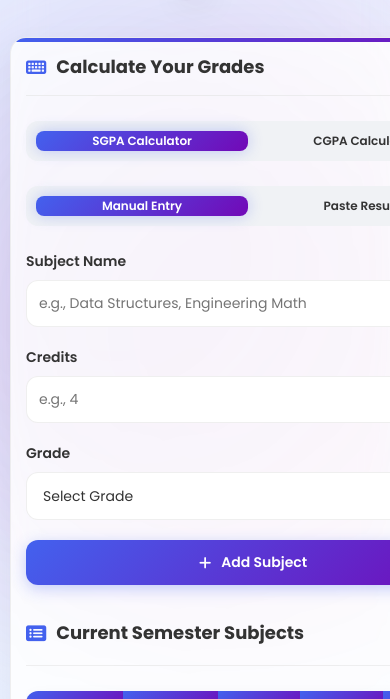
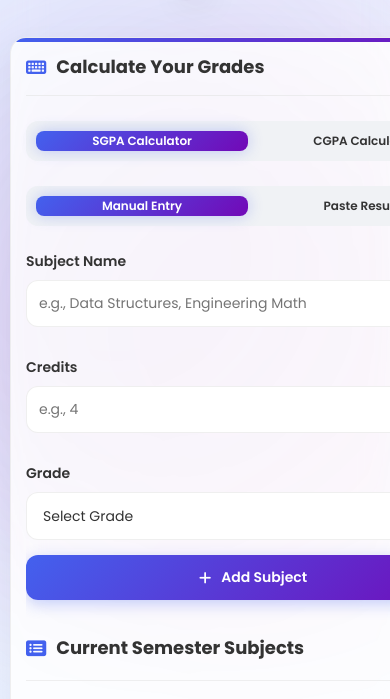
Before and after one commit to AnkitTiwari2005/sgpa, a plain HTML site: page index.html in a window 390 px wide. Shown: the part 145-844 px from the top of the page. Drawn offline with nearby package versions, Linux system fonts and the light colour scheme.

Commit message:
Update index.html

```diff
--- a/index.html
+++ b/index.html
@@ -362,11 +362,11 @@
             display: block;
         }
 
-        /* SGPA CONTAINER CONSTRAINTS - Specific fix for SGPA tab */
+        /* SGPA CONTAINER CORE FIX - Specific fix for SGPA tab */
         #sgpa-calc {
-            min-width: 0; /* Override inherited min-width */
-            max-width: 100%; /* Ensure it doesn't exceed parent width */
-            /* box-sizing: border-box is global, so no need to repeat here unless specific override needed */
+            min-width: 0 !important; /* Override any potential inherited min-width or browser defaults */
+            max-width: 100% !important; /* Ensure it never exceeds its parent width */
+            overflow-x: hidden !important; /* Prevent horizontal scrolling within this container */
         }
 
         /* Input group styling */
@@ -1179,6 +1179,49 @@
             th, td {
                 font-size: 11px;
                 padding: 6px 4px;
+            }
+        }
+
+        /* MOBILE-SPECIFIC OVERHAUL (max-width: 768px) - Targeted SGPA Fixes */
+        @media (max-width: 768px) {
+            #sgpa-calc {
+                width: 100% !important; /* Ensure it takes full width within the media query */
+            }
+
+            /* Child element constraints within #sgpa-calc */
+            #sgpa-calc .tabs, /* This targets the sub-tabs within SGPA calc */
+            #sgpa-calc .input-group {
+                max-width: 100% !important;
+                min-width: 0 !important;
+                box-sizing: border-box !important;
+            }
+
+            /* Input grid restructuring - apply to the manual entry container */
+            #manual-sgpa { /* This is the actual container for the individual input groups */
+                display: flex !important; /* Use flexbox for explicit stacking */
+                flex-direction: column !important;
+                gap: 15px !important; /* Consistent spacing between input groups */
+                /* Remove any padding/margin that would cause overflow inside here */
+                padding: 0 !important; /* Remove internal padding if present */
+                margin: 0 !important; /* Remove internal margin if present */
+            }
+
+            /* Specific padding/margin adjustments for input groups and tab content within SGPA */
+            #sgpa-calc .input-group {
+                /* Explicitly set margin-bottom to maintain spacing between input fields */
+                margin-bottom: 15px !important;
+            }
+            /* Remove margin from the last input group before the add button */
+            #sgpa-calc .input-group:last-of-type {
+                margin-bottom: 0 !important;
+            }
+
+            /* Input field constraints */
+            #sgpa-calc input[type="text"],
+            #sgpa-calc select,
+            #sgpa-calc textarea { /* Include textarea for paste area */
+                max-width: 100% !important;
+                box-sizing: border-box !important;
             }
         }
     </style>
```
